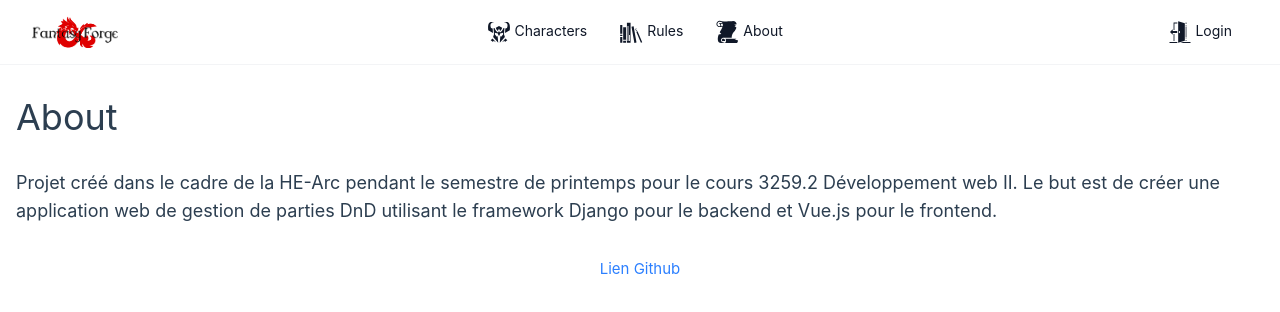
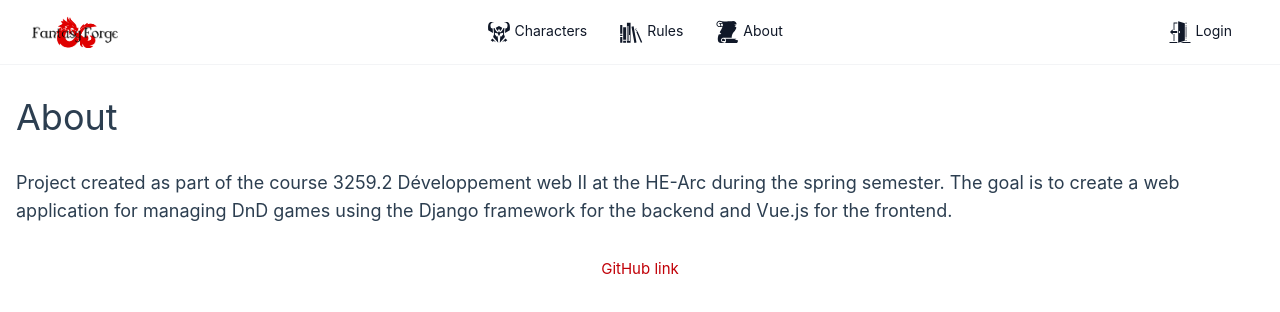
Before and after one commit to HE-Arc/Fantasy-Forge, a Vue app in the folder frontend/: page /about in a window 1280 px wide. Shown: the top 312 px of the page. Built offline with nearby package versions, Linux system fonts and the light colour scheme; no server answers.

Commit message:
Slight tweaks to About page and added class for some links

```diff
--- a/frontend/src/assets/main.css
+++ b/frontend/src/assets/main.css
@@ -11,6 +11,10 @@
 
 a {
   cursor: pointer;
+}
+
+.link {
+  @apply px-2 py-1 text-red-700
 }
 
 .ff-input {
--- a/frontend/src/views/AboutView.vue
+++ b/frontend/src/views/AboutView.vue
@@ -3,9 +3,9 @@
     <h1 class="text-4xl font-bold mb-8">About</h1>
   </div>
   <div class="container mx-auto px-4">
-    <p class="text-lg mb-8">Projet créé dans le cadre de la HE-Arc pendant le semestre de printemps pour le cours 3259.2 Développement web II. Le but est de créer une application web de gestion de parties DnD utilisant le framework Django pour le backend et Vue.js pour le frontend.</p>
+    <p class="text-lg mb-8">Project created as part of the course 3259.2 Développement web II at the HE-Arc during the spring semester. The goal is to create a web application for managing DnD games using the Django framework for the backend and Vue.js for the frontend.</p>
   </div>
   <div class="container mx-auto px-4 py-8 text-center mb-8">
-      <a class="text-blue-500 text-center" href="https://github.com/HE-Arc/Fantasy-Forge/">Lien Github</a>
+      <a class="link" href="https://github.com/HE-Arc/Fantasy-Forge/">GitHub link</a>
   </div>
 </template>
--- a/frontend/src/views/RulesView.vue
+++ b/frontend/src/views/RulesView.vue
@@ -76,7 +76,7 @@ watch(
       <p>Choose a category from the list below:</p>
       <ul>
         <li v-for="category in categories" :key="category">
-          <router-link :to="{ name: 'rules', params: { name: category } }">
+          <router-link  class="link" :to="{ name: 'rules', params: { name: category } }">
             {{ category.replace("-", " ").toUpperCase() }}
           </router-link>
         </li>
@@ -85,7 +85,7 @@ watch(
 
     <div v-else>
       <p v-if="items?.results?.length && classDetails[items.results[0]?.index]">
-        More details about proficiency choices can be found in <router-link :to="{ name: 'rules', params: { name: 'skills' } }">skills</router-link>.
+        More details about proficiency choices can be found in <router-link class="text-red-700" :to="{ name: 'rules', params: { name: 'skills' } }">skills</router-link>.
       </p>
       <div class="cards-container">
         <div v-for="item in items.results" :key="item.index" class="card">
```
